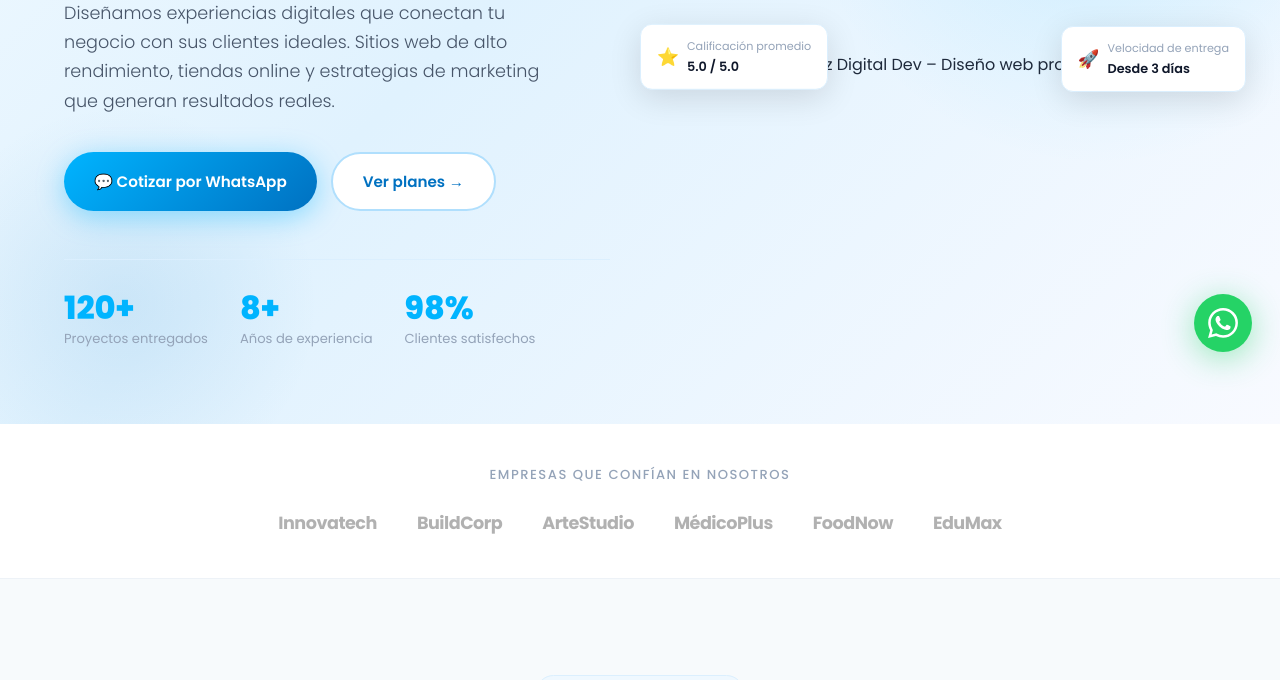
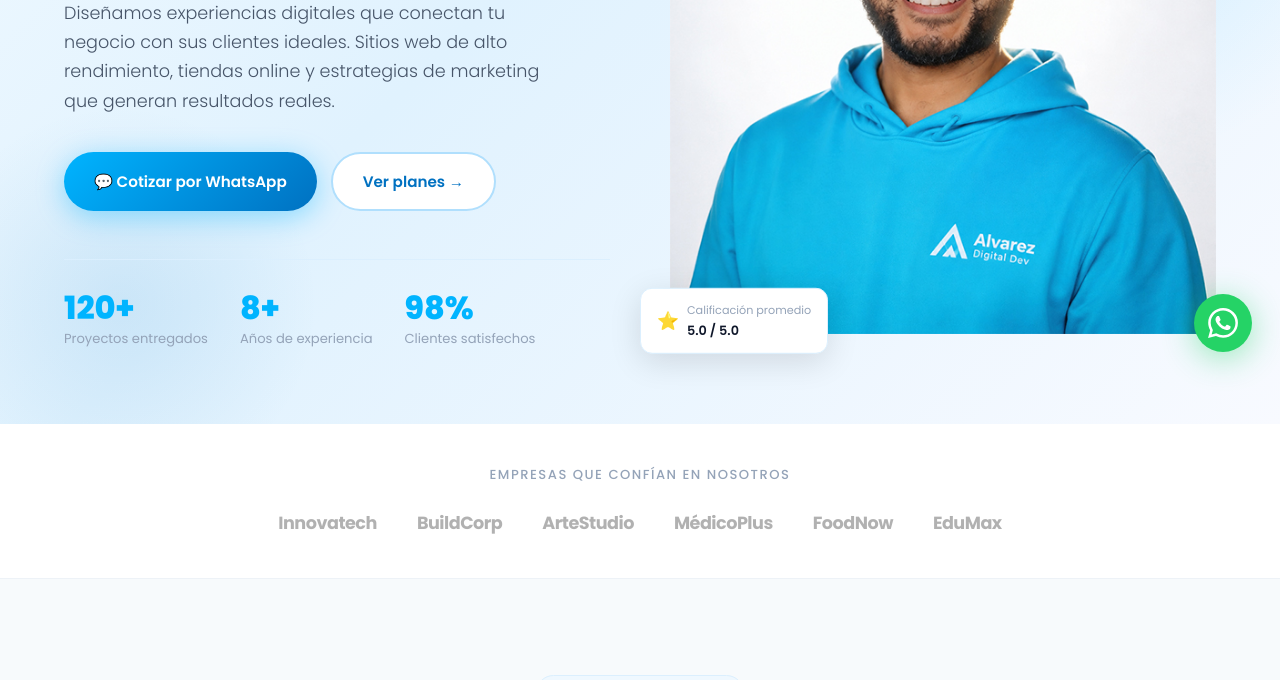
Before and after one commit to pastoralvarez/alvarezdigitaldev, a plain HTML site: page index.html in a window 1280 px wide. Shown: the part 420-1100 px from the top of the page. Drawn offline with Linux system fonts and the light colour scheme.

Commit message:
Update index.html

```diff
--- a/index.html
+++ b/index.html
@@ -1298,7 +1298,7 @@
       -->
 <div class="hero-img-wrap">
         <img
-          src="img/hero.png"
+          src="img/hero.jpg"
           alt="Alvarez Digital Dev – Diseño web profesional"
           class="hero-img"
           onerror="this.closest('.hero-img-wrap').classList.add('hero-img-placeholder')"
```
